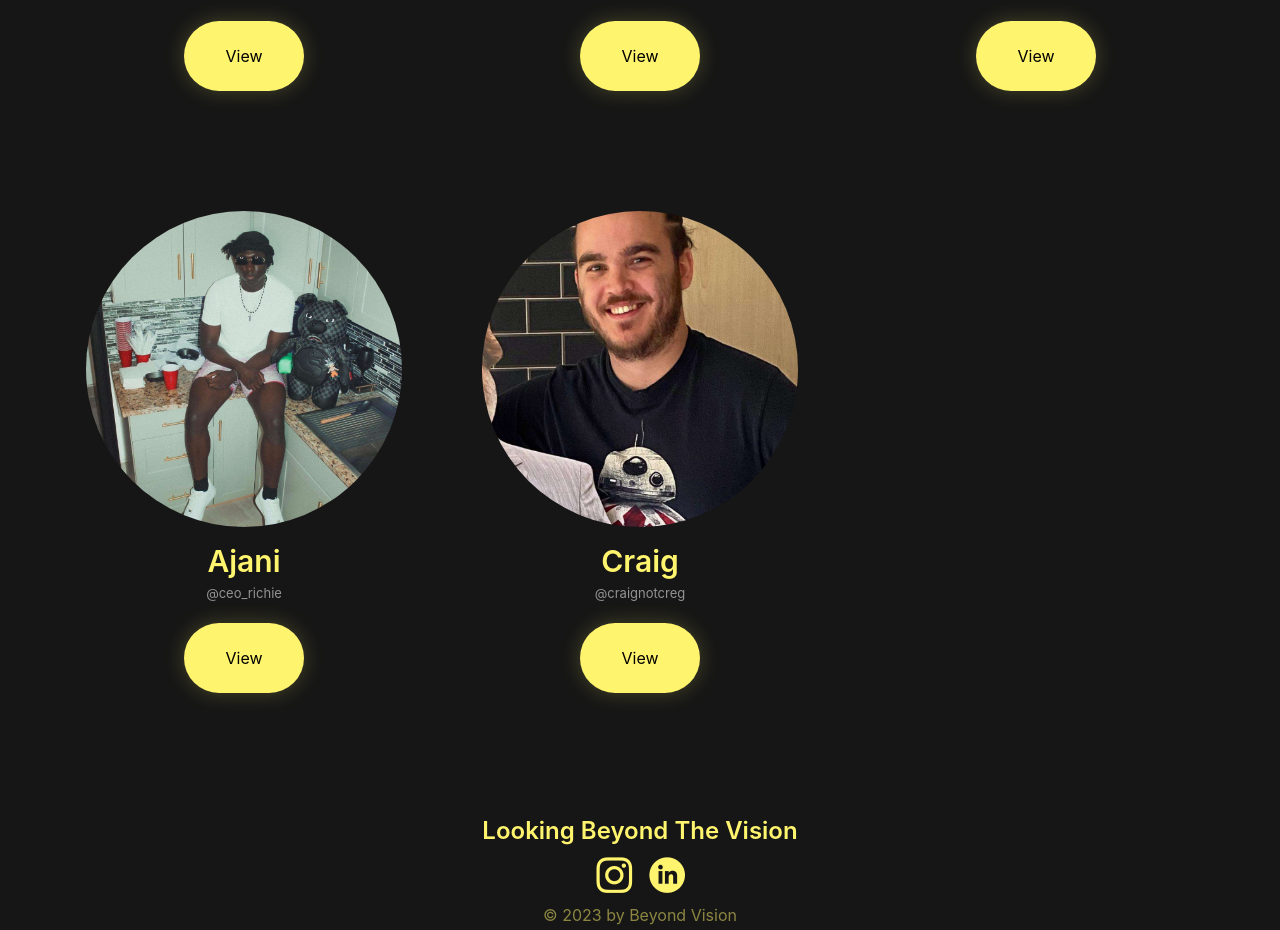
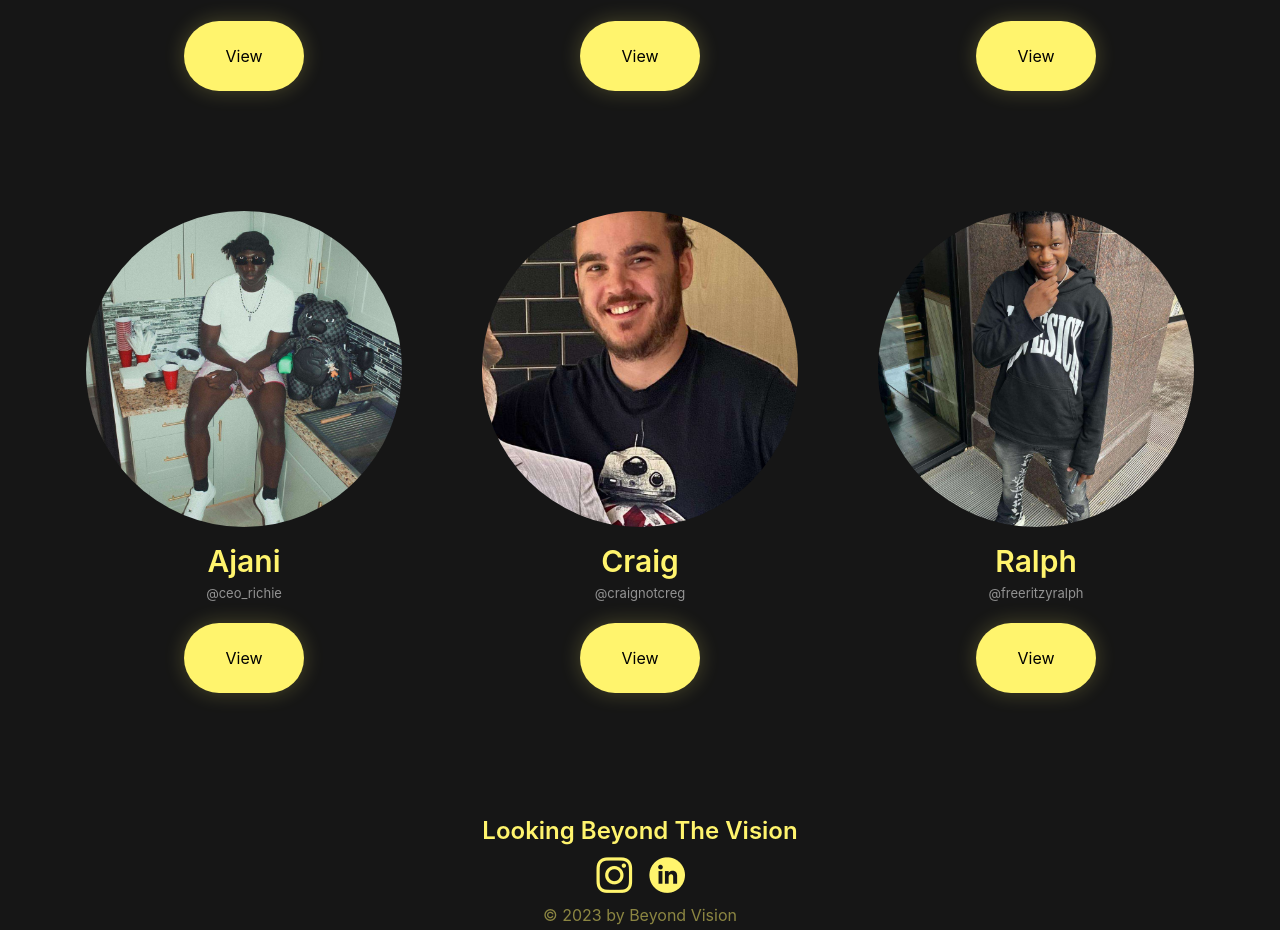
Before and after one commit to fabiodinota/beyondvisionltd, a Next.js app: page /our-talents in a window 1280 px wide. Shown: the part 3144-4074 px from the top of the page. Built offline with nearby package versions, Linux system fonts and the light colour scheme.

Commit message:
ralph fix

```diff
--- a/components/ClientPage/Clients/RalphPage.tsx
+++ b/components/ClientPage/Clients/RalphPage.tsx
@@ -1,6 +1,6 @@
 import Image from "next/image";
 import React from "react";
-import Main from "../../../public/images/ClientsImages/kyle.png";
+import Main from "../../../public/images/ClientsImages/ralph.png";
 import TikTok from "../../../public/images/tiktok.png";
 import Instagram from "../../../public/images/Instagram.png";
 
@@ -30,7 +30,7 @@ const RalphPage = () => {
               data-aos-delay="150"
               className="text-[36px] md:text-[42px] pb-5 text-yellow font-semibold"
             >
-              Kyle
+              Ralph
             </h1>
             <p
               data-aos="fade-up"
@@ -38,7 +38,8 @@ const RalphPage = () => {
               data-aos-delay="300"
               className=" text-text font-semibold"
             >
-             Kyle was born in the Philippines, he then moved to the United States and has lived all over the country since. Kyle was a problem child who often got suspended and expelled from his schools but turned his life around at 16 years old through social media content creation. He found himself creating skits for his friends on social media which slowly became a hobby. He then began pursuing his hobby as a content creator and mixed it with his passion for anime. Kyle&apos;s content consists of gaming skits, anime skits, comedy, and Gym videos.
+                Ritzy Ralph is a content creator based out of Florida within the United States.
+He began his content creation journey at the start of 2022 and has since amassed over 3 million followers combined on his two tiktok, Instagram, and YouTube pages as well as over 100 million likes on his tiktok accounts alone.
             </p>
             <br />
             <br />
@@ -50,14 +51,14 @@ const RalphPage = () => {
               className="flex flex-row justify-start items-center pt-2"
             >
               <div className="pr-2 pt-2">
-                <a href="https://www.instagram.com/kyle_vcy/">
+                <a href="https://instagram.com/ritzy.ralph?igshid=YmMyMTA2M2Y=">
                   <Image src={Instagram} alt="social" />
                 </a>
               </div>
               <div className="px-2 w-[48px] origin-top p-0 h-auto">
                 <a
                   className="w-full h-full"
-                  href="https://www.tiktok.com/@_vcy?lang=en"
+                  href="https://www.tiktok.com/@freeritzyralph"
                 >
                   <Image layout="responsive" src={TikTok} alt="social" />
                 </a>
--- a/components/ClientPage/index.tsx
+++ b/components/ClientPage/index.tsx
@@ -24,6 +24,7 @@ import Kyle from "../../public/images/ClientsImages/kyle.png";
 import Megan from "../../public/images/ClientsImages/megan.png";
 import Zuba from "../../public/images/ClientsImages/zuba.png";
 import Yonn from "../../public/images/ClientsImages/yonn.png";
+import Ralph from "../../public/images/ClientsImages/ralph.png";
 
 
 const ClientPage = () => {
@@ -435,6 +436,29 @@ const ClientPage = () => {
                 </Link>
 
             </div>
+            <div
+              data-aos="fade-up"
+              data-aos-duration="1000"
+              data-aos-delay="200"
+              className="rounded-3xl w-full h-full flex justify-center items-center py-10  flex-col hover:bg-background duration-300"
+            >
+              <div className="w-[250px] xs:w-[316px] pt-10 h-auto">
+                <Image layout="responsive" src={Ralph} className="rounded-full" alt="image" />
+              </div>
+              <h3 className="text-[20px] xs:text-[30px] pt-3 font-semibold text-yellow">
+                Ralph
+              </h3>
+              <p className="text-textaccent pb-5 text-center  1xl:w-full px-5 text-[13px]">
+                @freeritzyralph
+              </p>
+
+                <Link href="our-talents/ralph">
+                  <button className="text-black rounded-full bg-yellow hover:bg-opacity-75 duration-300 h-[70px] w-[120px] shadow-[0_0_20px_1px_rgba(255,244,109,0.2)]">
+                  View
+              </button>
+                </Link>
+
+            </div>
           </div>
         </section>
       </div>
--- a/pages/our-talents/ralph.tsx
+++ b/pages/our-talents/ralph.tsx
@@ -4,7 +4,7 @@ import RalphPage from "../../components/ClientPage/Clients/RalphPage";
 
 const Ralph = () => {
   return (
-    <Layout title="Beyond Vision - @freegr">
+    <Layout title="Beyond Vision - @freeritzyralph">
       <RalphPage />
     </Layout>
   );
```
Also changed, not shown: public/images/ClientsImages/ralph.png (added).
